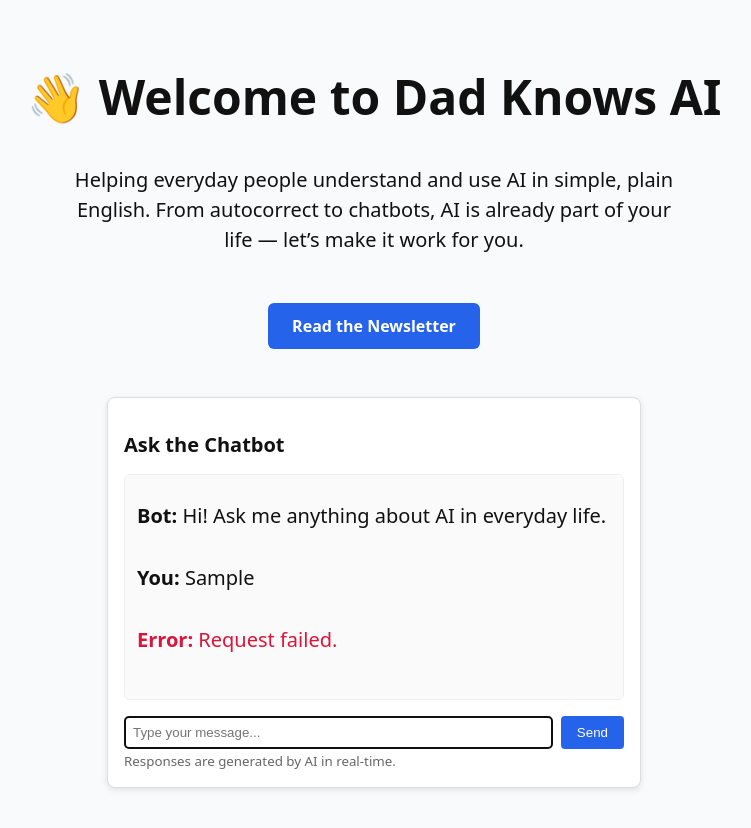
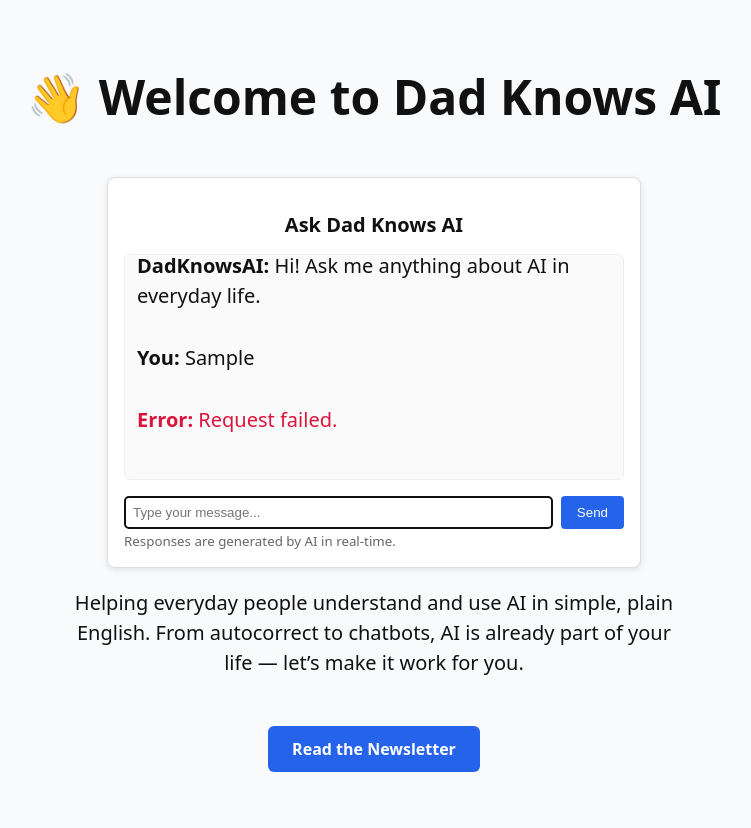
Before and after one commit to DadKnowsAI/dadknowsai, a plain HTML site: page index.html in a window 1280 px wide. Both pictures are taken after typing "Sample" into the empty fields and a click on the button "Send". Shown: the whole page, without its empty margins (266-1017 px from the left). Drawn offline with Linux system fonts and the light colour scheme; no server answers.

Commit message:
Update index.html

```diff
--- a/index.html
+++ b/index.html
@@ -43,7 +43,7 @@
         background: #1d4ed8;
       }
       .chatbox {
-        margin-top: 3rem;
+        margin-top: 2rem;
         background: white;
         border: 1px solid #ddd;
         border-radius: 8px;
@@ -56,6 +56,7 @@
       .chatbox h2 {
         font-size: 1.25rem;
         margin-bottom: 1rem;
+        text-align: center;
       }
       .messages {
         border: 1px solid #eee;
@@ -91,14 +92,12 @@
   </head>
   <body>
     <h1>👋 Welcome to Dad Knows AI</h1>
-    <p>Helping everyday people understand and use AI in simple, plain English.
-       From autocorrect to chatbots, AI is already part of your life — let’s make it work for you.</p>
-    <a href="https://weeklycall.dadknowsai.com" class="button">Read the Newsletter</a>
 
+    <!-- Chatbox moved directly under title -->
     <div class="chatbox">
-      <h2>Ask the Chatbot</h2>
+      <h2>Ask Dad Knows AI</h2>
       <div class="messages" id="messages">
-        <p><strong>Bot:</strong> Hi! Ask me anything about AI in everyday life.</p>
+        <p><strong>DadKnowsAI:</strong> Hi! Ask me anything about AI in everyday life.</p>
       </div>
       <div class="input-row">
         <input id="chat-input" type="text" placeholder="Type your message...">
@@ -106,6 +105,10 @@
       </div>
       <small style="color:#666">Responses are generated by AI in real-time.</small>
     </div>
+
+    <p>Helping everyday people understand and use AI in simple, plain English.
+       From autocorrect to chatbots, AI is already part of your life — let’s make it work for you.</p>
+    <a href="https://weeklycall.dadknowsai.com" class="button">Read the Newsletter</a>
 
     <!-- Chatbot script -->
     <script>
@@ -136,7 +139,7 @@
 
         append('You', text);
         const typing = document.createElement('p');
-        typing.id = 'typing'; typing.innerHTML = '<em>Bot is typing…</em>';
+        typing.id = 'typing'; typing.innerHTML = '<em>DadKnowsAI is typing…</em>';
         msgs.appendChild(typing); msgs.scrollTop = msgs.scrollHeight;
 
         try {
@@ -151,11 +154,11 @@
           if (!r.ok) {
             append('Error', data?.error || 'Request failed.', true);
           } else {
-            append('Bot', data.reply || '(no reply)');
+            append('DadKnowsAI', data.reply || '(no reply)');
           }
         } catch (e) {
           document.getElementById('typing')?.remove();
-          append('Error', 'Network error contacting chatbot.', true);
+          append('Error', 'Network error contacting DadKnowsAI.', true);
         } finally {
           input.disabled = false; send.disabled = false;
           input.focus();
```
